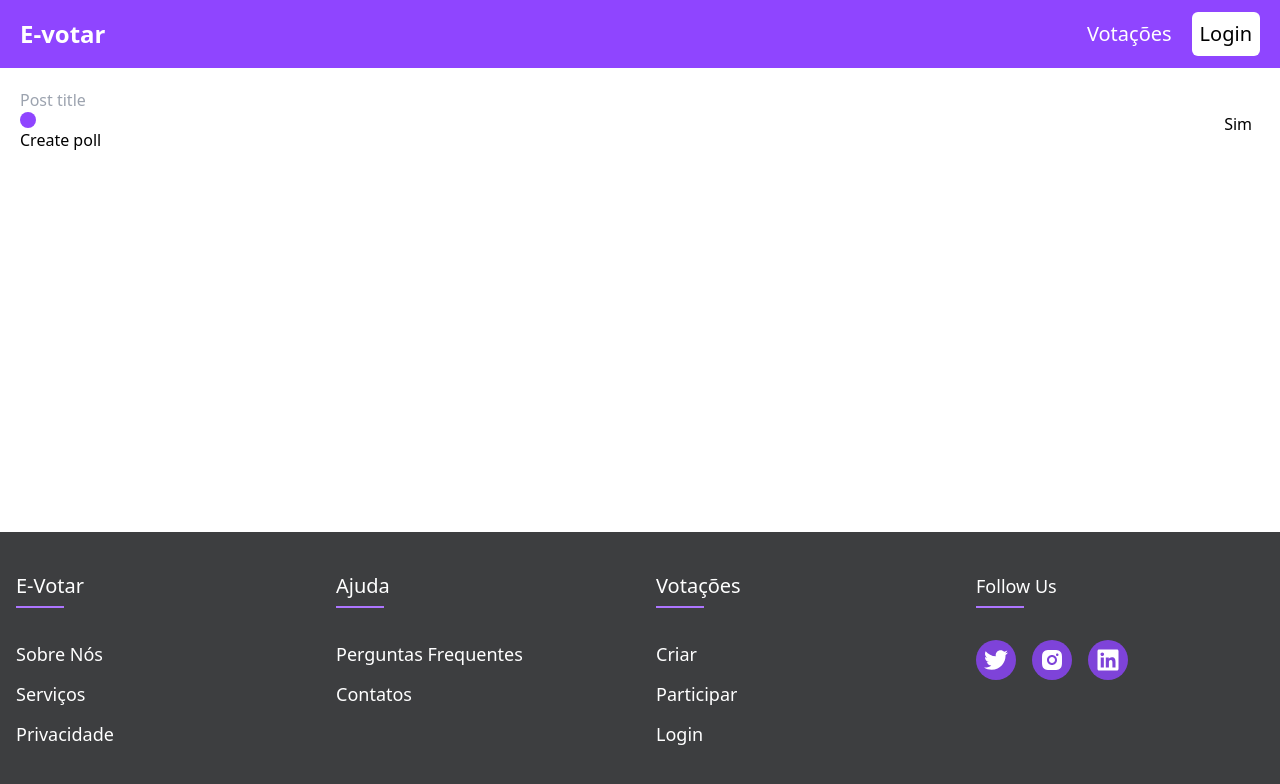
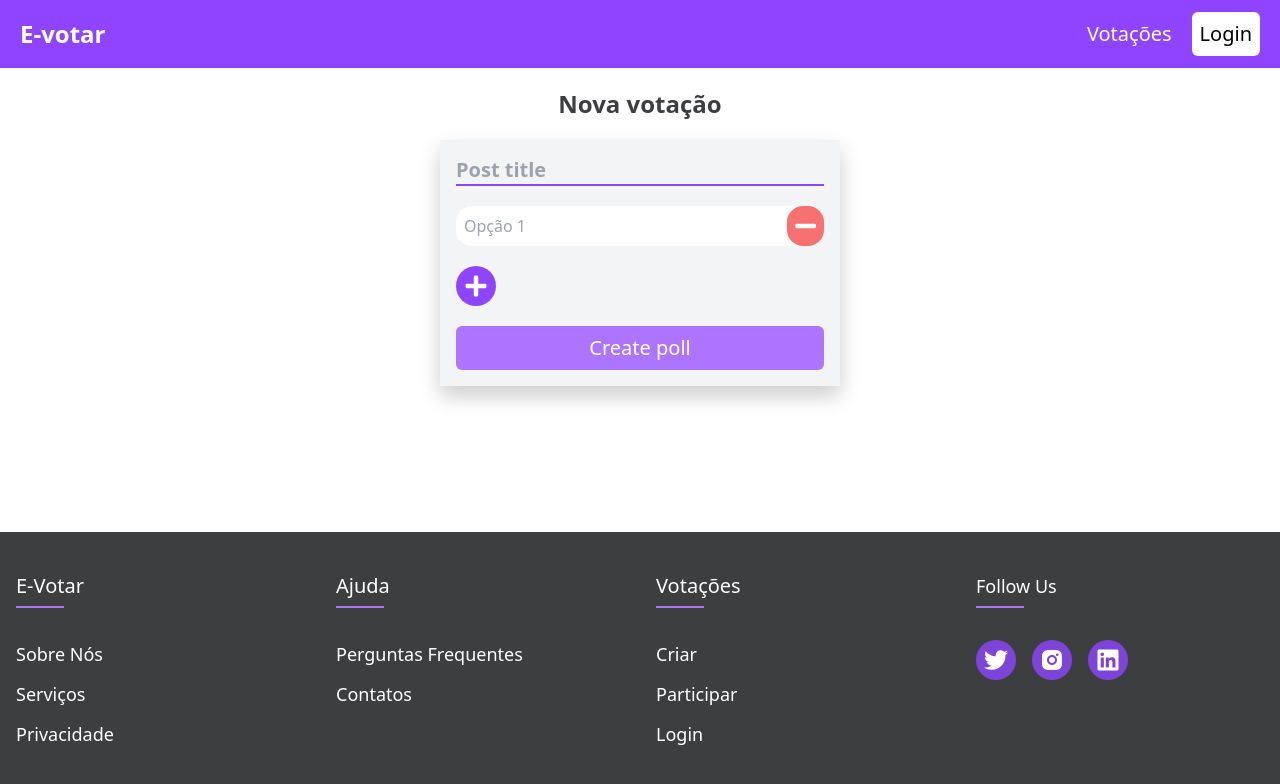
Before and after one commit to RDPW1SH/PI3, a Next.js app in the folder e-votar/: page /votacoes/criar in a window 1280 px wide. Shown: the top 784 px of the page. Built offline with nearby package versions, Linux system fonts and the light colour scheme; no server answers.

Commit message:
update
criar votacoes

register

```diff
--- a/e-votar/app/(auth)/register/page.jsx
+++ b/e-votar/app/(auth)/register/page.jsx
@@ -15,7 +15,7 @@ const RegisterPage = () => {
     repeatPassword: '',
   });
   const [errorMessage, setErrorMessage] = useState('');
-  const router = useRouter()
+  const router = useRouter();
 
   async function handleRegister(e) {
 
@@ -30,22 +30,22 @@ const RegisterPage = () => {
       }
 
       setErrorMessage('')
-      const response = await fetch('/api/auth/register', {
+      const res = await fetch('/api/auth/register', {
         method: "POST",
         headers: {
           'Content-Type': 'application/json',
         },
         body: JSON.stringify(formData)
 
-
       })
 
-      const data = await response.json();
 
-      if (response.ok) {
+
+      if (res.ok) {
         router.push('/')
       } else {
-        setErrorMessage(data.message); // Error message
+        const response = await res.json();
+        setErrorMessage(response.message); // Error message
       }
 
     } catch (error) {
--- a/e-votar/app/api/auth/[...nextauth]/route.js
+++ b/e-votar/app/api/auth/[...nextauth]/route.js
@@ -12,6 +12,7 @@ const handler = NextAuth({
         password: { label: "Password", type: "password" }
       },
       async authorize(credentials) {
+
         try {
           // Connect to MySQL
           await connectToDB();
--- a/e-votar/app/api/auth/register/route.js
+++ b/e-votar/app/api/auth/register/route.js
@@ -39,7 +39,7 @@ export async function POST(req) {
                 username,
                 email,
                 password: hashedPassword,
-                slug: username,
+                slug: username.toLowerCase(),
             })
 
             return NextResponse.json({ message: `User criado com sucesso`}, { status: 201 })
--- a/e-votar/app/votacoes/criar/page.jsx
+++ b/e-votar/app/votacoes/criar/page.jsx
@@ -1,37 +1,100 @@
-
-'use client'
-import { getServerSession } from 'next-auth'
-import { useRouter } from 'next/navigation'
-import { FaPlus } from "react-icons/fa";
-import React from 'react'
+"use client";
+import { useRouter } from "next/navigation";
+import { FaPlus, FaMinus } from "react-icons/fa";
+import React, { useState } from "react";
 
 const Criar = () => {
+  const [title, setTitle] = useState("");
+  const [options, setOptions] = useState([""]);
+  const router = useRouter();
 
-    document.getElementById('poll_options')
-    // const {data: session} = getServerSession()
+  // Add a new option input field
+  function handleNewBar() {
+    setOptions([...options, ""]);
+  }
 
+  // Handle option value change
+  const handleOptionChange = (e, index) => {
+    const newOptions = [...options];
+    newOptions[index] = e.target.value;
+    setOptions(newOptions);
+  };
 
-    async function handleNewPoll() {
+  function handleRemoveBar(index) {
+    const newOptions = options.filter((_, i) => i !== index);
+    setOptions(newOptions);
+  }
+  // Handle form submission
+  async function handleNewPoll(e) {
+    e.preventDefault();
 
+    // Post data to the API route
+    try {
+      const res = await fetch("/api/votacoes/criar", {
+        method: "POST",
+        headers: {
+          "Content-Type": "application/json",
+        },
+        body: JSON.stringify({ title, options }),
+      });
+
+      if (res.ok) {
+        //router.push("/success");
+      } else {
+        console.error("Error creating poll");
+      }
+    } catch (error) {
+      console.error("Failed to create poll:", error);
     }
+  }
 
-    async function handleNewBar() {
+  return (
+    <div className="flex flex-col p-5 justify-center items-center">
+        <h1 className="text-2xl font-semibold pb-5 text-secondary">Nova votação</h1>
+      <div className="flex w-[400px] bg-gray-100 shadow-lg">
+        <form className="flex flex-col gap-5 p-4 w-full" onSubmit={handleNewPoll}>
+          <input
+            type="text"
+            className="text-secondary border-primary font-semibold text-xl bg-transparent border-b-2  focus:outline-none"
+            name="title"
+            value={title}
+            onChange={(e) => setTitle(e.target.value)}
+            placeholder="Post title"
+            maxLength={40}
+            required
+          />
 
-    }
-    return (
-        <div className='flex-grow p-5 justify-center items-center'>
-            <form onSubmit={handleNewPoll}>
-                <input type="text" name='title' placeholder='Post title' max={40} min={40}/>
-                <div id='poll_options'>
-                    <div className='relative'>
-                        <p className='absolute right-2'>Sim</p>
-                    </div>
+          <div id="poll_options">
+            <div className="flex flex-col gap-5 relative">
+                {options.map((option, index) => (
+                <div className="flex bg-white rounded-2xl" key={index}>
+                    <input
+                  type="text"
+                  value={option}
+                  className="p-2 w-full bg-white rounded-2xl focus:outline-primaryLight"
+                  onChange={(e) => handleOptionChange(e, index)}
+                  placeholder={`Opção ${index + 1}`}
+                  required
+                    />
+                    <FaMinus
+                    className="bg-red-400 hover:bg-red-500 rounded-2xl text-white p-2 w-10 h-10 cursor-pointer"
+                    onClick={() => handleRemoveBar(index)}/>
                 </div>
-                <FaPlus className='rounded-full p-2 bg-primary text-white hover:bg-primaryDark' onClick={handleNewBar}/>
-                <button type='submit'>Create poll</button>
-            </form>
-        </div>
-    )
-}
+                ))}
+            </div>
+          </div>
 
-export default Criar
+          <FaPlus
+            className="rounded-full bg-primary text-white hover:bg-primaryDark w-10 h-10 p-2 cursor-pointer"
+            onClick={handleNewBar}
+          />
+          <button
+          type="submit"
+          className="p-2 bg-primaryLight hover:bg-primary text-white text-xl rounded-md">Create poll</button>
+        </form>
+      </div>
+    </div>
+  );
+};
+
+export default Criar;
--- a/e-votar/components/navbar/Navbar.jsx
+++ b/e-votar/components/navbar/Navbar.jsx
@@ -17,16 +17,16 @@ const Navbar = () => {
         </div>
         <div className="flex gap-5 items-center">
           <Link
-            href={"/"}
+            href={"/votacoes"}
             className="cursor-pointer transition ease-in delay-50 hover:-translate-y-1 hover:text-slate-300"
           >
             Votações
           </Link>
           {/* Display the user icon or login button only when session is ready */}
 
-          {status === "authenticated" ? (
+          {session ? (
             <FaUser className="text-xl cursor-pointer" />
-          ) : status === "unauthenticated" ? (
+          ) : !session  ? (
             <Link
               href={"/login"}
               className="cursor-pointer p-[6px] border-2 border-transparent bg-white text-black rounded-md
--- a/e-votar/lib/db.js
+++ b/e-votar/lib/db.js
@@ -1,5 +1,4 @@
 'use server';
-import { User, Polls, Votes } from '@/models';
 import { Sequelize } from 'sequelize';
 
 let sequelize;
--- a/e-votar/models/polls.js
+++ b/e-votar/models/polls.js
@@ -4,12 +4,9 @@ import sequelize from '@/lib/sequelize';
 
 const Polls = sequelize.define('Polls', {
     title: {
-        type: DataTypes.STRING,
+        type: DataTypes.STRING(20),
         allowNull: false,
         unique: true,
-        validate: {
-            len: [5, 50],
-        },
     },
     description: {
         type: DataTypes.STRING(255),
```
Also changed, not shown: e-votar/models/users.js (+4 -13 lines), e-votar/app/api/votacoes/criar/route.js (added).
